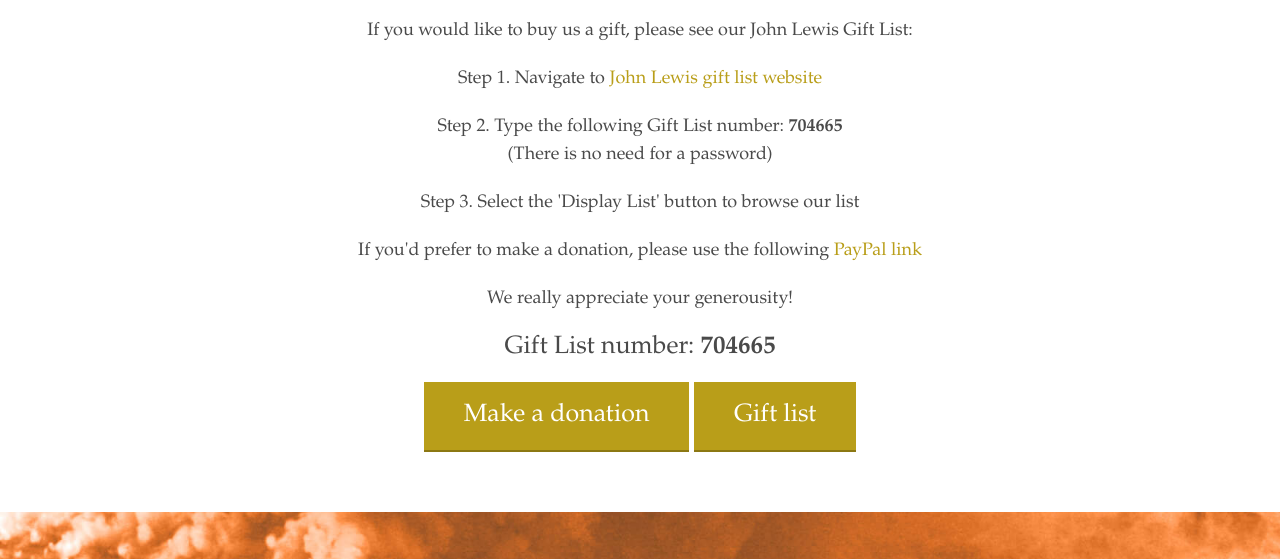
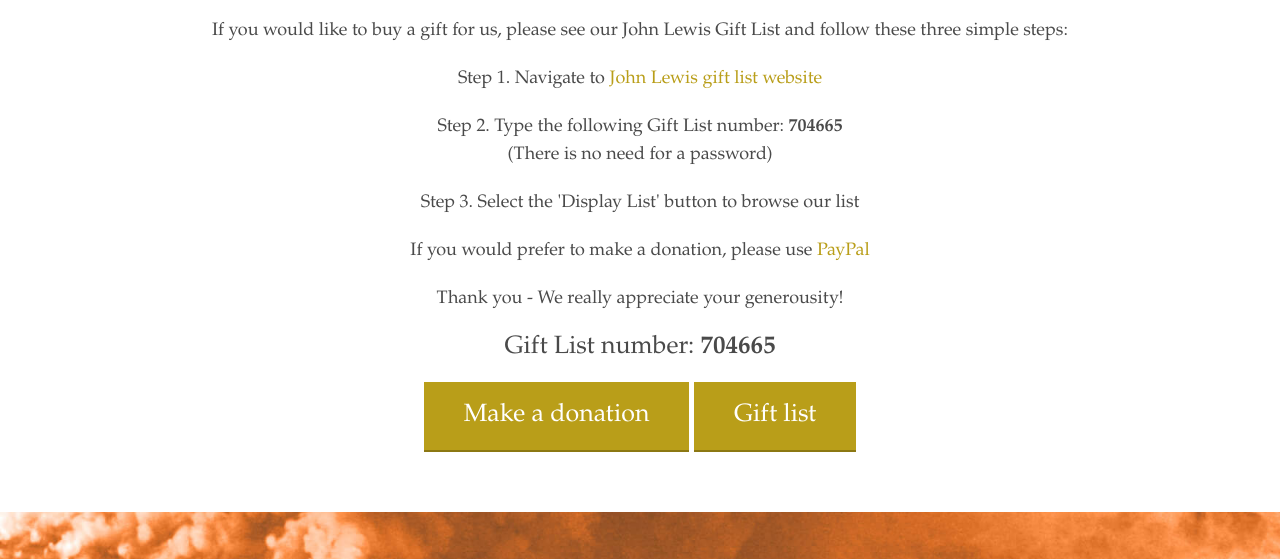
Before and after one commit to cityandwool/danandkima2017, a website: page gifts/index.html in a window 1280 px wide. Shown: the part 305-864 px from the top of the page. Drawn offline with Linux system fonts and the light colour scheme.

Commit message:
Text changes

```diff
--- a/gifts/index.html
+++ b/gifts/index.html
@@ -37,7 +37,7 @@
 
                 <h1>Gifts</h1>
 
-                <p>If you would like to buy us a gift, please see our John Lewis Gift List:</p>
+                <p>If you would like to buy a gift for us, please see our John Lewis Gift List and follow these three simple steps:</p>
 
                 <p>Step 1. Navigate to <a href="https://www.johnlewisgiftlist.com/giftint/JSPs/GiftList/BuyGifts/GuestFindAList.jsp">John Lewis gift list website</a></p>
 
@@ -45,9 +45,9 @@
 
                 <p>Step 3. Select the 'Display List' button to browse our list</p>
 
-                <p>If you'd prefer to make a donation, please use the following <a href="https://paypal.me/DanRyland">PayPal link</a></p>
+                <p>If you would prefer to make a donation, please use <a href="https://paypal.me/DanRyland">PayPal</a></p>
 
-                <p>We really appreciate your generousity!</p>
+                <p>Thank you - We really appreciate your generousity!</p>
 
                 <h2>Gift List number: <strong>704665</strong></h2>
 
```
